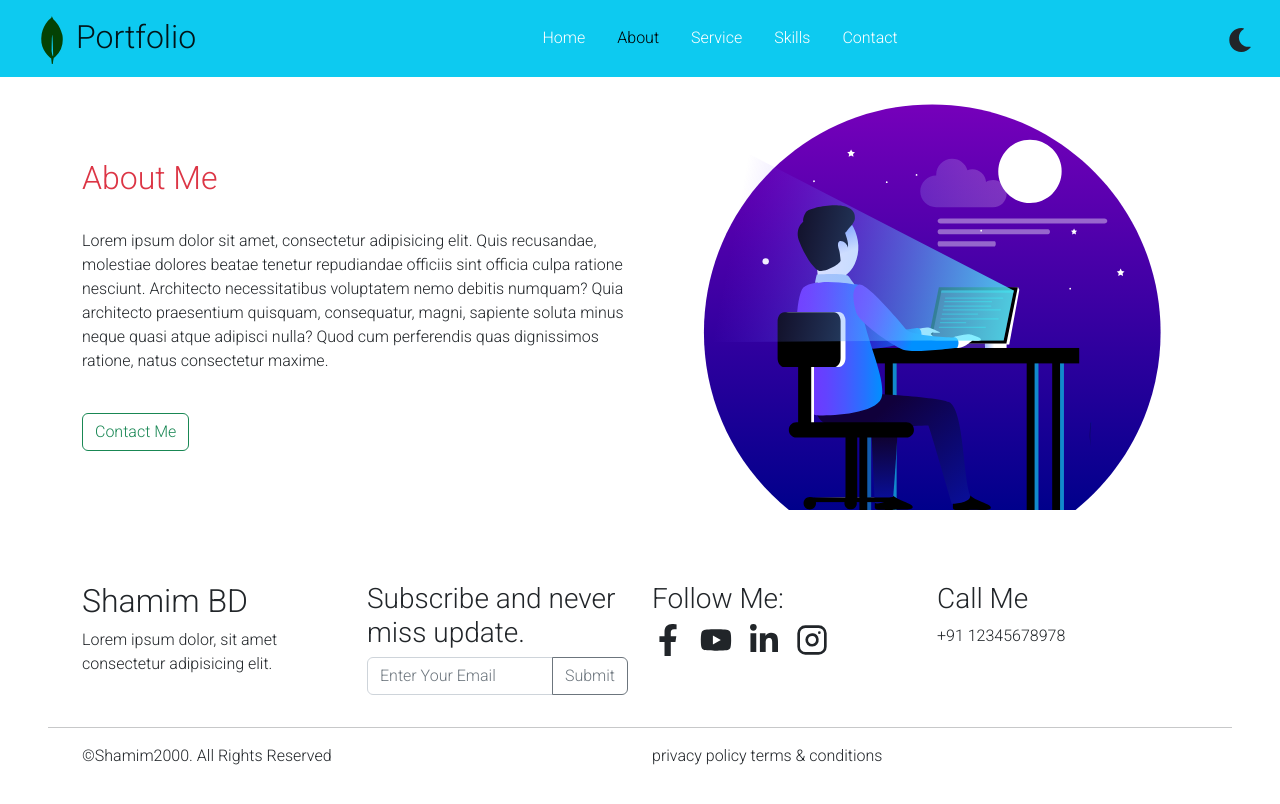
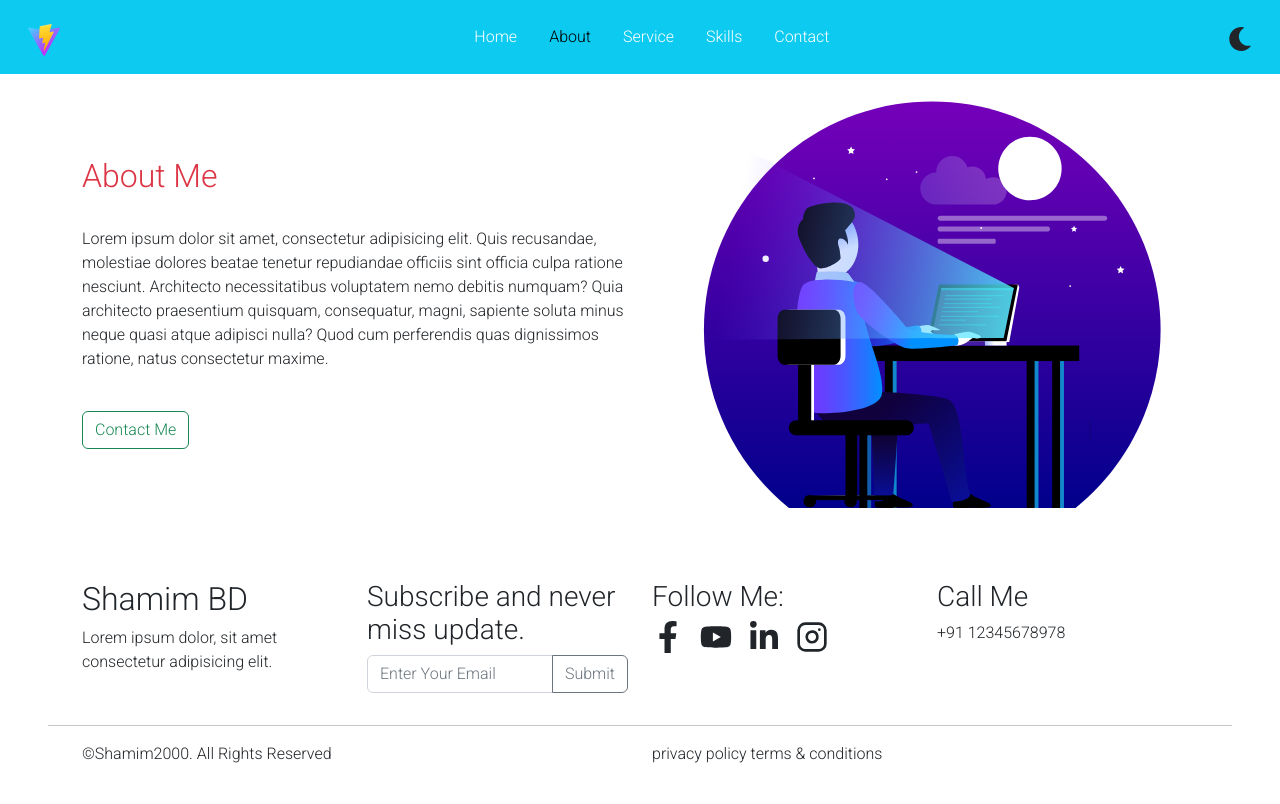
Before and after one commit to Shamim200/React-Simple-Portfolio, a React (Vite) app: page /about in a window 1280 px wide. Shown: the top 804 px of the page. Built offline with nearby package versions, Linux system fonts and the light colour scheme.

Commit message:
✨ feat(navigation): enhance navbar design and animation
- update aos animation duration for smoother transitions
- replace mongodb icon with vite logo in navbar brand

```diff
--- a/src/Componets/Common.jsx
+++ b/src/Componets/Common.jsx
@@ -5,7 +5,7 @@ import { Link } from "react-router-dom";
 const Common = ({ title, sub, url, btn, imgs }) => {
   useEffect(() => {
     Aos.init({
-      duration: 2000,
+      duration: 3000,
     });
   }, []);
 
--- a/src/Componets/Navigation.jsx
+++ b/src/Componets/Navigation.jsx
@@ -48,8 +48,7 @@ const Navigation = () => {
       <Navbar bg="info" expand="sm">
         <Container fluid className="mx-3">
           <Navbar.Brand as={Link} to="/">
-            <SiMongodb />
-            Portfolio
+            <img src="./vite.svg" alt="vite logo" />
           </Navbar.Brand>
           <Navbar.Toggle aria-controls="basic-navbar-nav" />
           <Navbar.Collapse id="basic-navbar-nav">
```
